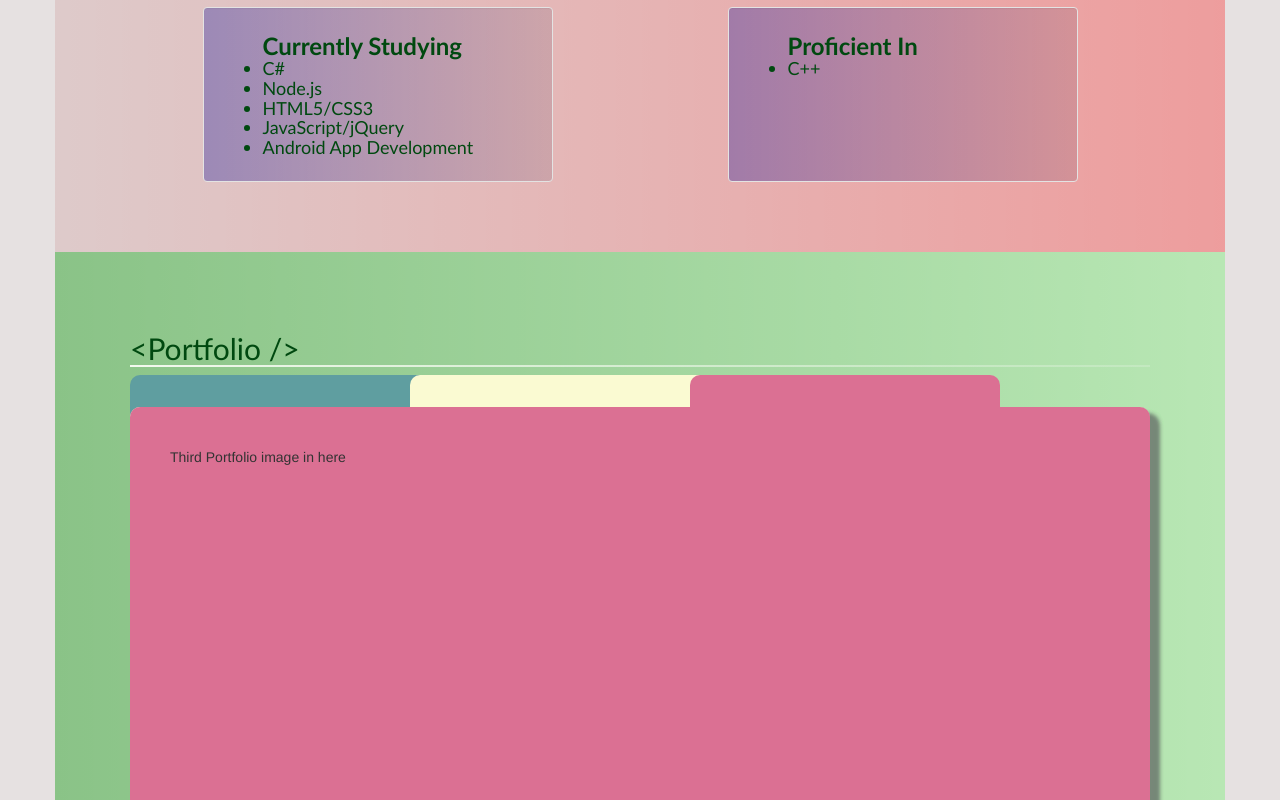
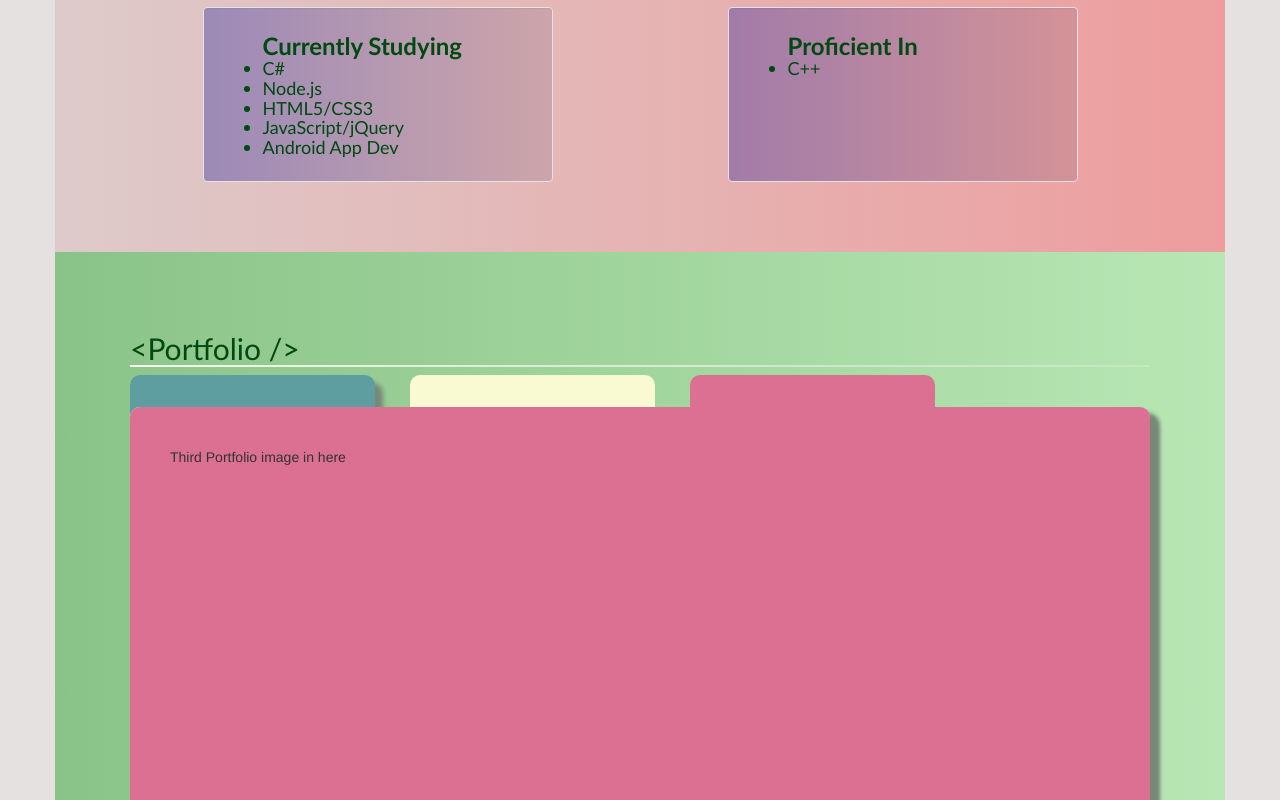
Before and after one commit to m3rkiejr/portfolio, a plain HTML site: page index.html in a window 1280 px wide. Shown: the part 580-1380 px from the top of the page. Drawn offline with nearby package versions, Linux system fonts and the light colour scheme.

Commit message:
folder commit before box shadow changes

```diff
--- a/index.html
+++ b/index.html
@@ -2,7 +2,7 @@
 <html lang="en">
 <head>
     <title>Dennis Merkle</title>
-    <!--<meta http-equiv="refresh" content="4"> -->
+    <meta http-equiv="refresh" content="4">
     <meta charset="utf-8">
     <meta name="viewport" content="width=device-width, initial-scale=1">
     <link rel="stylesheet" href="http://maxcdn.bootstrapcdn.com/bootstrap/3.3.4/css/bootstrap.min.css">
@@ -168,7 +168,7 @@
                     <li>Node.js</li>
                     <li>HTML5/CSS3</li>
                     <li>JavaScript/jQuery</li>
-                    <li>Android App Development</li>
+                    <li>Android App Dev</li>
 
                 </ul>
                 </div>
@@ -195,10 +195,13 @@
                <hr style="position: relative; bottom: 20px">
                <div class="folders">
 
-                    <div class="folder1">First portfolio image in here
-                        <div class="folderTab1" id="folderBtn1">
+                    <div class="folder1Container">
+                        <div class="folder1">First portfolio image in here
+                            <div class="folderTab1" id="folderBtn1">
+                            </div>
                         </div>
                     </div>
+
                     <div class="folder2">Second Portfolio image in here
                         <div class="folderTab2"id="folderBtn2">
                         </div>
--- a/main.css
+++ b/main.css
@@ -78,18 +78,21 @@ hr {
     padding-top: 60px;
 }
 
-/* portfolio section  */
+
+
 
 .folder1 {
+
     display: block;
     background: cadetblue;
     height: 650px;
     width: 100%;
     box-shadow: 8px 8px 5px #778878;
     border-radius: 10px;
-    /*border: 2px solid #73AD21;*/
+   /* border: 2px solid #73AD21;*/
     padding: 40px;
     position: relative;
+
 
 }
 
@@ -97,15 +100,18 @@ hr {
     display: block;
     background: cadetblue;
     height: 40px;
-    width: 33%;
-
+    width: 245px;
     padding-top: 2px;
     border-top-right-radius: 10px;
     border-top-left-radius: 10px;
-
+    /*border-top: 10px solid green;*/
+    -webkit-box-pack: 20deg;
+    box-shadow: 8px 8px 5px #778878;
+    /*box-shadow: inset -1px 5px 3px -3px rgba(50, 50, 50, 0.75);*/
     position: relative;
     bottom: 92px;
     right: 40px;
+
 
 
 }
@@ -128,7 +134,7 @@ hr {
     display: block;
     background: lightgoldenrodyellow;
     height: 40px;
-    width: 33%;
+    width: 245px;
 
     padding-top: 2px;
     border-top-right-radius: 10px;
@@ -158,7 +164,7 @@ hr {
     display: block;
     background: palevioletred;
     height: 40px;
-    width: 33%;
+    width: 245px;
 
     padding-top: 2px;
     border-top-right-radius: 10px;
```
